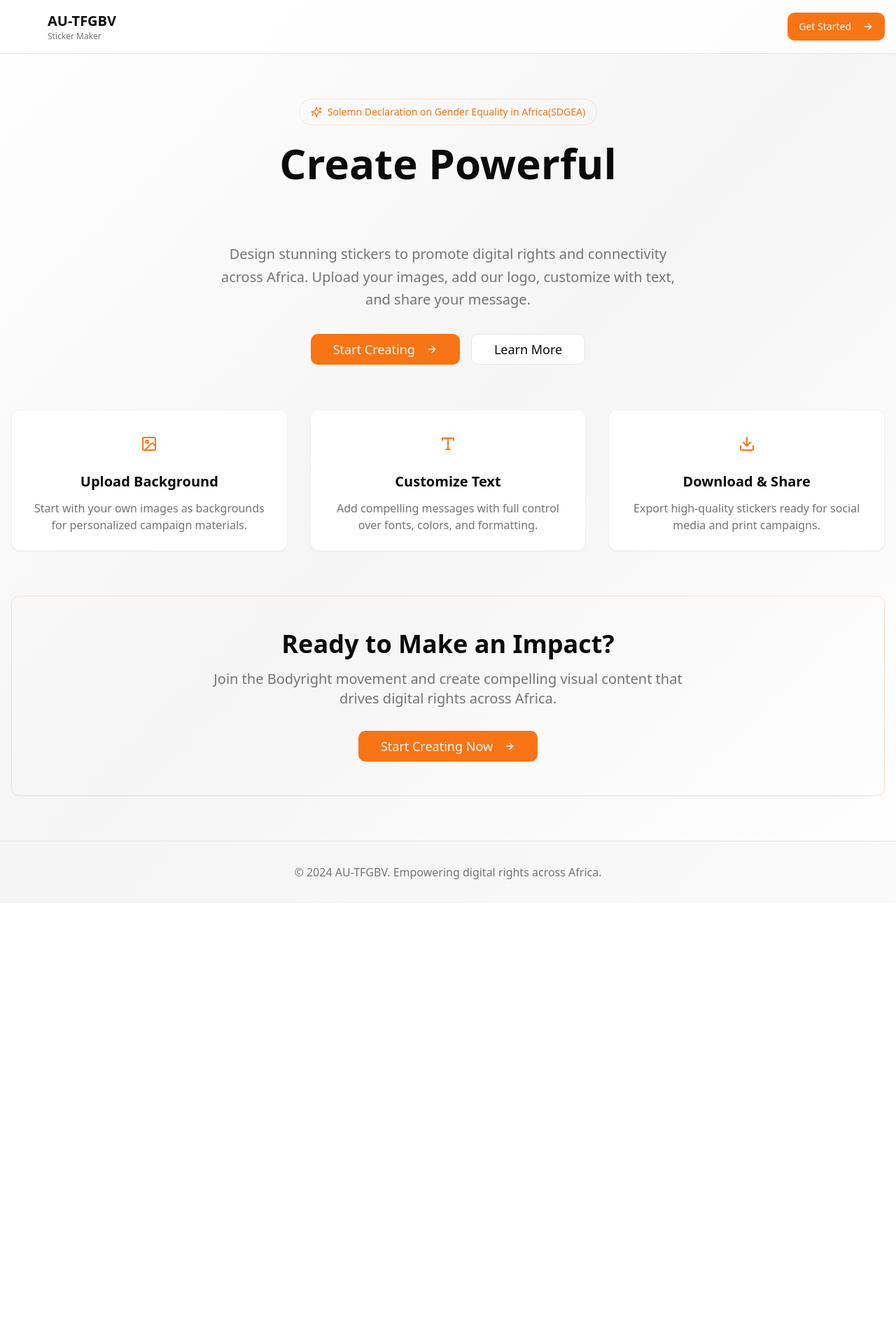
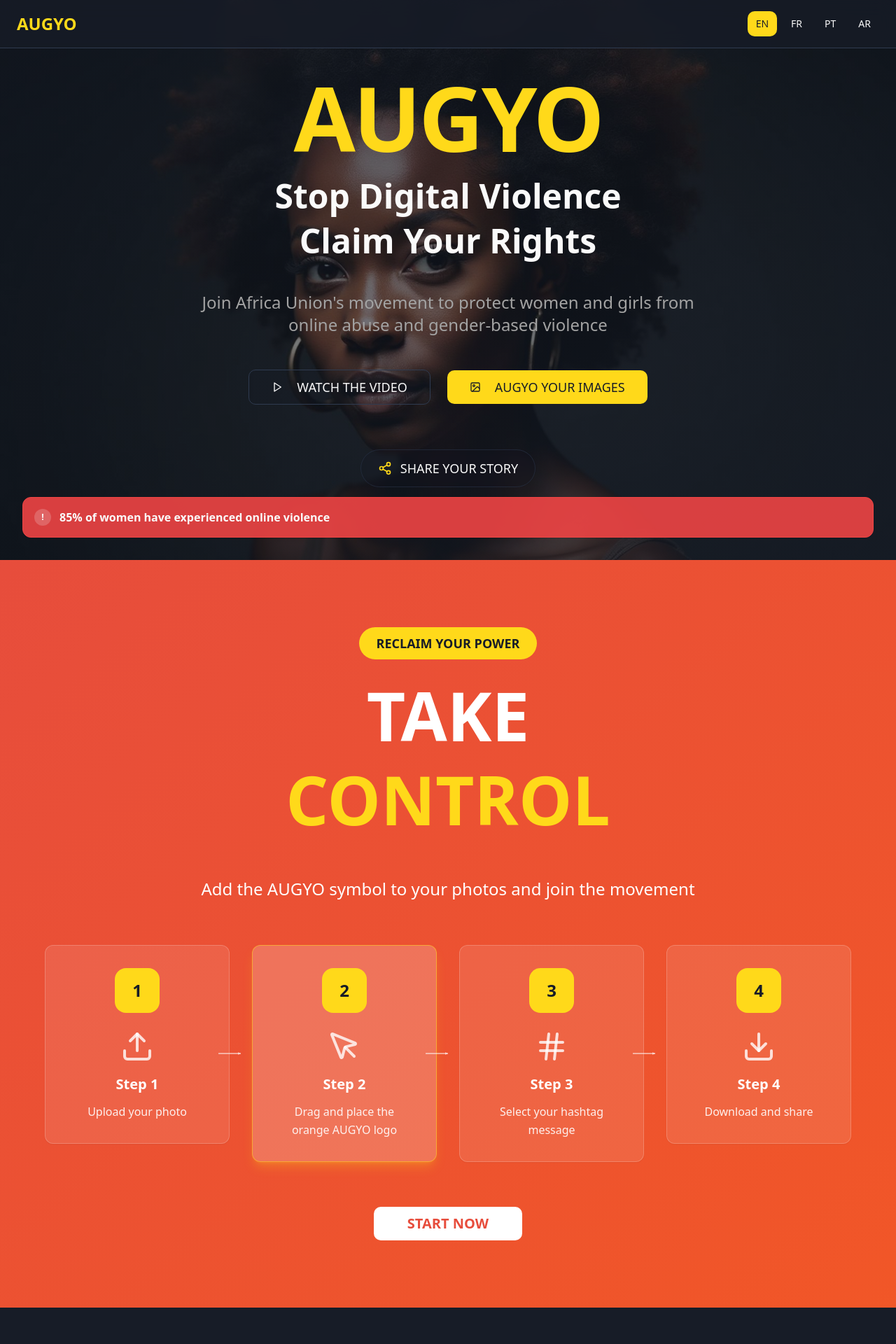
Before and after one commit to Nntanda/bodyright-badge-builder, a React (Vite) app: page / in a window 1280 px wide. Shown: the top 1920 px of the page at 70% size. Before the commit the page ends 1290 px from the top, so only its background shows below. Built offline with nearby package versions, Linux system fonts and the light colour scheme.

Commit message:
Design landing page with provided mockups

```diff
--- a/src/index.css
+++ b/src/index.css
@@ -8,43 +8,48 @@ All colors MUST be HSL.
 
 @layer base {
   :root {
-    --background: 0 0% 100%;
-    --foreground: 0 0% 3.9%;
+    --background: 218 26% 12%;
+    --foreground: 0 0% 98%;
 
-    --card: 0 0% 100%;
-    --card-foreground: 0 0% 3.9%;
+    --card: 218 26% 15%;
+    --card-foreground: 0 0% 98%;
 
-    --popover: 0 0% 100%;
-    --popover-foreground: 0 0% 3.9%;
+    --popover: 218 26% 15%;
+    --popover-foreground: 0 0% 98%;
 
-    --primary: 25 95% 53%;
-    --primary-foreground: 0 0% 98%;
-    --primary-glow: 33 100% 60%;
+    --primary: 50 100% 55%;
+    --primary-foreground: 218 26% 12%;
+    --primary-glow: 45 100% 60%;
 
-    --secondary: 0 0% 96.1%;
-    --secondary-foreground: 0 0% 9%;
+    --secondary: 218 26% 20%;
+    --secondary-foreground: 0 0% 98%;
 
-    --muted: 0 0% 96.1%;
-    --muted-foreground: 0 0% 45.1%;
+    --muted: 218 26% 18%;
+    --muted-foreground: 0 0% 63.9%;
 
-    --accent: 25 95% 53%;
-    --accent-foreground: 0 0% 9%;
+    --accent: 50 100% 55%;
+    --accent-foreground: 218 26% 12%;
 
     --destructive: 0 84.2% 60.2%;
     --destructive-foreground: 0 0% 98%;
 
-    --border: 0 0% 89.8%;
-    --input: 0 0% 89.8%;
-    --ring: 25 95% 53%;
+    --border: 218 26% 25%;
+    --input: 218 26% 25%;
+    --ring: 50 100% 55%;
 
     --radius: 0.75rem;
 
-    /* Custom design tokens for Bodyright campaign */
-    --gradient-primary: linear-gradient(135deg, hsl(25, 95%, 53%), hsl(33, 100%, 60%));
-    --gradient-secondary: linear-gradient(135deg, hsl(0, 0%, 98%), hsl(0, 0%, 94%));
-    --gradient-hero: linear-gradient(135deg, hsl(25, 95%, 53%), hsl(33, 100%, 60%), hsl(45, 100%, 65%));
-    --shadow-glow: 0 0 40px hsl(25 95% 53% / 0.3);
-    --shadow-elegant: 0 10px 30px -10px hsl(0 0% 0% / 0.1);
+    /* Custom design tokens for AUGYO campaign */
+    --augyo-gold: 50 100% 55%;
+    --augyo-dark: 218 26% 12%;
+    --augyo-red: 6 78% 57%;
+    --augyo-orange: 14 88% 55%;
+
+    --gradient-primary: linear-gradient(135deg, hsl(50, 100%, 55%), hsl(45, 100%, 60%));
+    --gradient-hero: linear-gradient(135deg, hsl(6, 78%, 57%), hsl(14, 88%, 55%));
+    --gradient-control: linear-gradient(135deg, hsl(6, 78%, 57%), hsl(14, 88%, 55%));
+    --shadow-glow: 0 0 40px hsl(50 100% 55% / 0.3);
+    --shadow-elegant: 0 10px 30px -10px hsl(0 0% 0% / 0.2);
     --transition-smooth: all 0.3s cubic-bezier(0.4, 0, 0.2, 1);
 
     /* Canvas specific */
@@ -70,18 +75,18 @@ All colors MUST be HSL.
   }
 
   .dark {
-    --background: 0 0% 3.9%;
+    --background: 0 0% 5%;
     --foreground: 0 0% 98%;
 
-    --card: 0 0% 3.9%;
+    --card: 0 0% 8%;
     --card-foreground: 0 0% 98%;
 
-    --popover: 0 0% 3.9%;
+    --popover: 0 0% 8%;
     --popover-foreground: 0 0% 98%;
 
-    --primary: 25 95% 53%;
+    --primary: 50 100% 55%;
     --primary-foreground: 0 0% 9%;
-    --primary-glow: 33 100% 60%;
+    --primary-glow: 45 100% 60%;
 
     --secondary: 0 0% 14.9%;
     --secondary-foreground: 0 0% 98%;
@@ -95,9 +100,9 @@ All colors MUST be HSL.
     --destructive: 0 62.8% 30.6%;
     --destructive-foreground: 0 0% 98%;
 
-    --border: 240 5.9% 90%;
-    --input: 240 5.9% 90%;
-    --ring: 263 70% 50.4%;
+    --border: 0 0% 20%;
+    --input: 0 0% 20%;
+    --ring: 50 100% 55%;
     --sidebar-background: 240 5.9% 10%;
     --sidebar-foreground: 240 4.8% 95.9%;
     --sidebar-primary: 224.3 76.3% 48%;
--- a/src/pages/Welcome.tsx
+++ b/src/pages/Welcome.tsx
@@ -1,123 +1,237 @@
 import { Button } from "@/components/ui/button";
 import { Card } from "@/components/ui/card";
-import { ArrowRight, Image, Type, Download, Sparkles } from "lucide-react";
+import { Badge } from "@/components/ui/badge";
+import { Play, Image, Languages, Share2, Upload, MousePointer, Hash, Download } from "lucide-react";
 import { Link } from "react-router-dom";
+import { useState } from "react";
+import heroImage from "@/assets/hero-woman.jpg";
 
 const Welcome = () => {
+  const [currentLang, setCurrentLang] = useState("EN");
+
+  const languages = ["EN", "FR", "PT", "AR"];
+
   return (
-    <div className="min-h-screen bg-gradient-to-br from-background via-secondary to-background">
-      {/* Header */}
-      <header className="border-b bg-background/80 backdrop-blur-sm sticky top-0 z-50">
-        <div className="container mx-auto px-4 py-4">
-          <div className="flex items-center justify-between">
+    <div className="min-h-screen bg-background text-foreground">
+      {/* Navigation */}
+      <nav className="fixed top-0 left-0 right-0 z-50 bg-background/80 backdrop-blur-md border-b border-border">
+        <div className="container mx-auto px-6 py-4 flex items-center justify-between">
+          <div className="text-2xl font-bold text-primary">AUGYO</div>
+
+          {/* Language Switcher */}
+          <div className="flex items-center gap-2">
+            {languages.map((lang) => (
+              <Button
+                key={lang}
+                variant={currentLang === lang ? "default" : "ghost"}
+                size="sm"
+                onClick={() => setCurrentLang(lang)}
+                className="text-sm font-medium"
+              >
+                {lang}
+              </Button>
+            ))}
+          </div>
+        </div>
+      </nav>
+
+      {/* Hero Section */}
+      <section className="relative min-h-screen flex items-center justify-center overflow-hidden">
+        {/* Background Image */}
+        <div className="absolute inset-0">
+          <img
+            src={heroImage}
+            alt="African woman portrait"
+            className="w-full h-full object-cover opacity-70"
+          />
+          <div className="absolute inset-0 bg-gradient-to-br from-background/60 via-background/40 to-background/80"></div>
+        </div>
+
+        {/* Content */}
+        <div className="relative z-10 container mx-auto px-6 text-center">
+          <div className="max-w-4xl mx-auto">
+            <h1 className="text-7xl md:text-9xl font-black text-primary mb-6 tracking-tight">
+              AUGYO
+            </h1>
+
+            <div className="space-y-4 mb-12">
+              <h2 className="text-3xl md:text-5xl font-bold text-foreground leading-tight">
+                Stop Digital Violence
+              </h2>
+              <h2 className="text-3xl md:text-5xl font-bold text-foreground leading-tight">
+                Claim Your Rights
+              </h2>
+            </div>
+
+            <p className="text-xl md:text-2xl text-muted-foreground mb-12 max-w-3xl mx-auto leading-relaxed">
+              Join Africa Union's movement to protect women and girls
+              from online abuse and gender-based violence
+            </p>
+
+            {/* Action Buttons */}
+            <div className="flex flex-col sm:flex-row gap-6 justify-center items-center mb-16">
+              <Button size="lg" variant="outline" className="bg-background/20 border-border text-foreground hover:bg-background/30 text-lg px-8 py-6">
+                <Play className="w-6 h-6 mr-3" />
+                WATCH THE VIDEO
+              </Button>
+
+              <Link to="/create">
+                <Button size="lg" className="bg-primary text-primary-foreground hover:bg-primary/90 text-lg px-8 py-6">
+                  <Image className="w-6 h-6 mr-3" />
+                  AUGYO YOUR IMAGES
+                </Button>
+              </Link>
+            </div>
+
+            {/* Share Story */}
+            <div className="inline-flex items-center gap-3 bg-background/10 backdrop-blur-sm border border-border/50 rounded-full px-6 py-3">
+              <Share2 className="w-5 h-5 text-primary" />
+              <span className="text-foreground font-medium text-lg">SHARE YOUR STORY</span>
+            </div>
+          </div>
+        </div>
+
+        {/* Statistics */}
+        <div className="absolute bottom-8 left-8 right-8">
+          <Card className="bg-destructive/90 border-destructive text-destructive-foreground p-4">
             <div className="flex items-center gap-3">
-              <div className="w-10 h-10 bg-gradient-primary rounded-lg flex items-center justify-center">
-                <Sparkles className="w-6 h-6 text-white" />
-              </div>
-              <div>
-                <h1 className="text-xl font-bold text-foreground">AU-TFGBV</h1>
-                <p className="text-xs text-muted-foreground">Sticker Maker</p>
-              </div>
+              <div className="w-6 h-6 rounded-full bg-destructive-foreground/20 flex items-center justify-center text-xs font-bold">!</div>
+              <span className="font-semibold">
+                85% of women have experienced online violence
+              </span>
             </div>
+          </Card>
+        </div>
+      </section>
+
+      {/* Take Control Section */}
+      <section className="py-24 bg-gradient-to-br from-[hsl(6,78%,57%)] to-[hsl(14,88%,55%)] text-white relative overflow-hidden">
+        <div className="container mx-auto px-6 text-center">
+          {/* Badge */}
+          <Badge className="bg-primary text-primary-foreground mb-8 text-lg px-6 py-2 font-bold">
+            RECLAIM YOUR POWER
+          </Badge>
+
+          <div className="space-y-6 mb-16">
+            <h2 className="text-6xl md:text-8xl font-black text-white leading-none">
+              TAKE
+            </h2>
+            <h2 className="text-6xl md:text-8xl font-black text-primary leading-none">
+              CONTROL
+            </h2>
+          </div>
+
+          <p className="text-2xl mb-16 max-w-4xl mx-auto font-medium">
+            Add the AUGYO symbol to your photos and join the movement
+          </p>
+
+          {/* Steps */}
+          <div className="grid md:grid-cols-4 gap-8 max-w-6xl mx-auto">
+            {[
+              {
+                step: "1",
+                title: "Step 1",
+                description: "Upload your photo",
+                icon: Upload,
+                active: false
+              },
+              {
+                step: "2",
+                title: "Step 2",
+                description: "Drag and place the orange AUGYO logo",
+                icon: MousePointer,
+                active: true
+              },
+              {
+                step: "3",
+                title: "Step 3",
+                description: "Select your hashtag message",
+                icon: Hash,
+                active: false
+              },
+              {
+                step: "4",
+                title: "Step 4",
+                description: "Download and share",
+                icon: Download,
+                active: false
+              }
+            ].map((item, index) => {
+              const IconComponent = item.icon;
+              return (
+                <div key={index} className="relative">
+                  <Card className={`p-8 text-center transition-all duration-300 ${
+                    item.active
+                      ? 'bg-white/20 border-primary/50 shadow-lg shadow-primary/25'
+                      : 'bg-white/10 border-white/20 hover:bg-white/15'
+                  }`}>
+                    {/* Step Number */}
+                    <div className="w-16 h-16 bg-primary text-primary-foreground rounded-2xl flex items-center justify-center text-2xl font-black mb-6 mx-auto">
+                      {item.step}
+                    </div>
+
+                    {/* Icon */}
+                    <div className="w-12 h-12 mx-auto mb-4 text-white/80">
+                      <IconComponent className="w-full h-full" />
+                    </div>
+
+                    {/* Content */}
+                    <h3 className="text-xl font-bold text-white mb-3">{item.title}</h3>
+                    <p className="text-white/90 leading-relaxed">{item.description}</p>
+                  </Card>
+
+                  {/* Arrow */}
+                  {index < 3 && (
+                    <div className="hidden md:block absolute top-1/2 -right-4 transform -translate-y-1/2">
+                      <div className="w-8 h-0.5 bg-white/50"></div>
+                      <div className="absolute right-0 top-1/2 transform -translate-y-1/2 w-0 h-0 border-l-4 border-l-white/50 border-t-2 border-b-2 border-t-transparent border-b-transparent"></div>
+                    </div>
+                  )}
+                </div>
+              );
+            })}
+          </div>
+
+          {/* CTA */}
+          <div className="mt-16">
             <Link to="/create">
-              <Button className="bg-primary text-primary-foreground">
-                Get Started
-                <ArrowRight className="w-4 h-4 ml-2" />
+              <Button size="lg" className="bg-white text-[hsl(6,78%,57%)] hover:bg-white/90 text-xl px-12 py-6 font-bold">
+                START NOW
               </Button>
             </Link>
           </div>
         </div>
-      </header>
+      </section>
 
-      <main className="container mx-auto px-4 py-8 lg:py-16">
-        {/* Hero Section */}
-        <div className="text-center mb-16">
-          <div className="inline-flex items-center gap-2 bg-gradient-primary/10 border border-primary/20 rounded-full px-4 py-2 mb-6">
-            <Sparkles className="w-4 h-4 text-primary" />
-            <span className="text-sm font-medium text-primary">Solemn Declaration on Gender Equality in Africa(SDGEA)</span>
-          </div>
+      {/* Video Modal Section */}
+      <section className="py-24 bg-background">
+        <div className="container mx-auto px-6 text-center">
+          <Card className="max-w-2xl mx-auto bg-gradient-to-br from-background to-secondary border-border/50 p-12">
+            <div className="w-20 h-20 bg-primary/20 rounded-2xl flex items-center justify-center mx-auto mb-8">
+              <Play className="w-10 h-10 text-primary" />
+            </div>
 
-          <h1 className="text-4xl md:text-6xl font-bold mb-6">
-            Create Powerful
-            <span className="bg-gradient-hero bg-clip-text text-transparent block">
-              Campaign Stickers
-            </span>
-          </h1>
+            <h3 className="text-3xl font-bold mb-6">AUGYO Campaign Video</h3>
+            <p className="text-muted-foreground text-lg mb-8 leading-relaxed">
+              This will feature powerful testimonials from African women
+              sharing their experiences and calling for change.
+            </p>
 
-          <p className="text-xl text-muted-foreground mb-8 max-w-2xl mx-auto leading-relaxed">
-            Design stunning stickers to promote digital rights and connectivity across Africa.
-            Upload your images, add our logo, customize with text, and share your message.
-          </p>
-
-          <div className="flex flex-col sm:flex-row gap-4 justify-center items-center">
-            <Link to="/create">
-              <Button size="lg" className="bg-primary text-primary-foreground text-lg px-8">
-                Start Creating
-                <ArrowRight className="w-5 h-5 ml-2" />
-              </Button>
-            </Link>
-            <Button variant="outline" size="lg" className="text-lg px-8">
-              Learn More
+            <Button className="bg-destructive text-destructive-foreground hover:bg-destructive/90 text-lg px-8 py-4">
+              YouTube Video Coming Soon
+              <br />
+              <span className="text-sm opacity-90">60-90 seconds • African voices</span>
             </Button>
-          </div>
-        </div>
-
-        {/* Features Grid */}
-        <div className="grid md:grid-cols-3 gap-8 mb-16">
-          <Card className="p-6 text-center hover:shadow-glow transition-all duration-300 border-border/50">
-            <div className="w-12 h-12 bg-gradient-primary/10 rounded-lg flex items-center justify-center mx-auto mb-4">
-              <Image className="w-6 h-6 text-primary" />
-            </div>
-            <h3 className="text-xl font-semibold mb-3">Upload Background</h3>
-            <p className="text-muted-foreground">
-              Start with your own images as backgrounds for personalized campaign materials.
-            </p>
-          </Card>
-
-          <Card className="p-6 text-center hover:shadow-glow transition-all duration-300 border-border/50">
-            <div className="w-12 h-12 bg-gradient-primary/10 rounded-lg flex items-center justify-center mx-auto mb-4">
-              <Type className="w-6 h-6 text-primary" />
-            </div>
-            <h3 className="text-xl font-semibold mb-3">Customize Text</h3>
-            <p className="text-muted-foreground">
-              Add compelling messages with full control over fonts, colors, and formatting.
-            </p>
-          </Card>
-
-          <Card className="p-6 text-center hover:shadow-glow transition-all duration-300 border-border/50">
-            <div className="w-12 h-12 bg-gradient-primary/10 rounded-lg flex items-center justify-center mx-auto mb-4">
-              <Download className="w-6 h-6 text-primary" />
-            </div>
-            <h3 className="text-xl font-semibold mb-3">Download & Share</h3>
-            <p className="text-muted-foreground">
-              Export high-quality stickers ready for social media and print campaigns.
-            </p>
           </Card>
         </div>
-
-        {/* CTA Section */}
-        <Card className="p-8 md:p-12 text-center bg-gradient-primary/5 border-primary/20">
-          <h2 className="text-3xl md:text-4xl font-bold mb-4">
-            Ready to Make an Impact?
-          </h2>
-          <p className="text-xl text-muted-foreground mb-8 max-w-2xl mx-auto">
-            Join the Bodyright movement and create compelling visual content
-            that drives digital rights across Africa.
-          </p>
-          <Link to="/create">
-            <Button size="lg" className="bg-primary text-primary-foreground text-lg px-8">
-              Start Creating Now
-              <ArrowRight className="w-5 h-5 ml-2" />
-            </Button>
-          </Link>
-        </Card>
-      </main>
+      </section>
 
       {/* Footer */}
-      <footer className="border-t bg-secondary/50 py-8">
-        <div className="container mx-auto px-4 text-center">
+      <footer className="bg-secondary py-12">
+        <div className="container mx-auto px-6 text-center">
+          <div className="text-primary text-2xl font-bold mb-4">AUGYO</div>
           <p className="text-muted-foreground">
-            © 2024 AU-TFGBV. Empowering digital rights across Africa.
+            © 2024 African Union. Empowering digital rights across Africa.
           </p>
         </div>
       </footer>
```
Also changed, not shown: src/assets/hero-woman.jpg (added).
